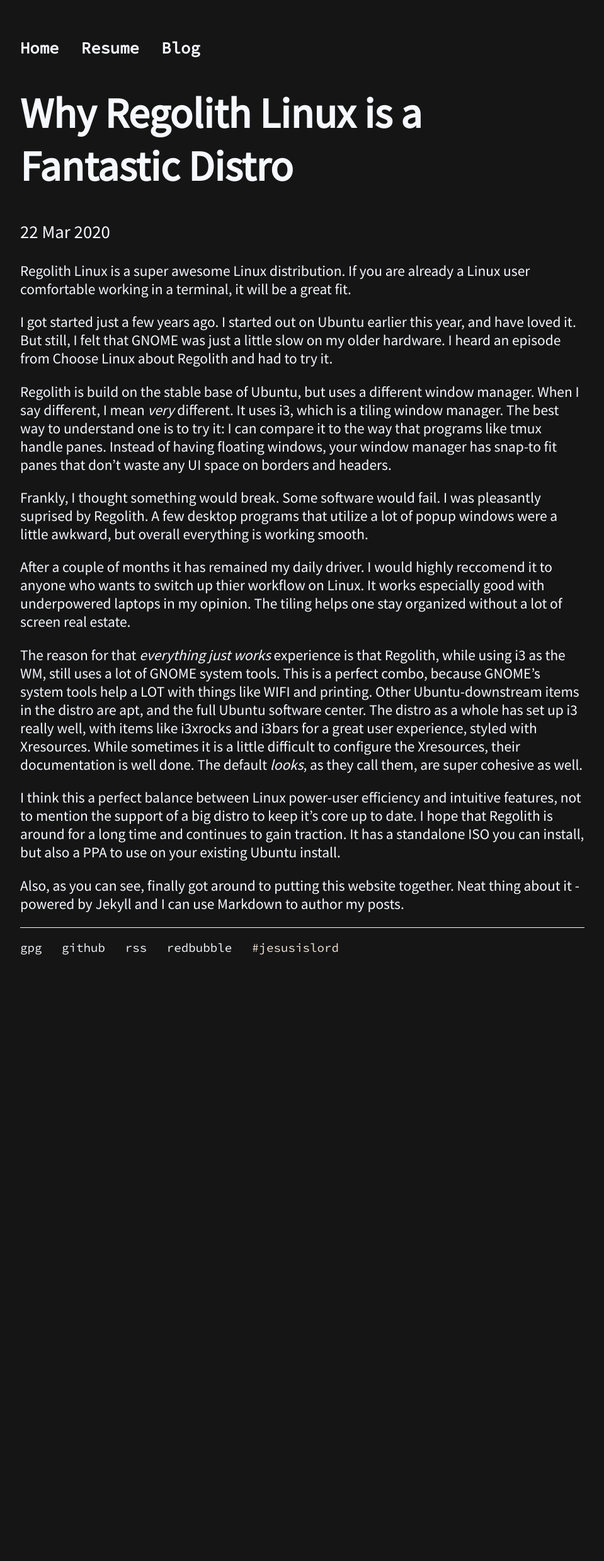
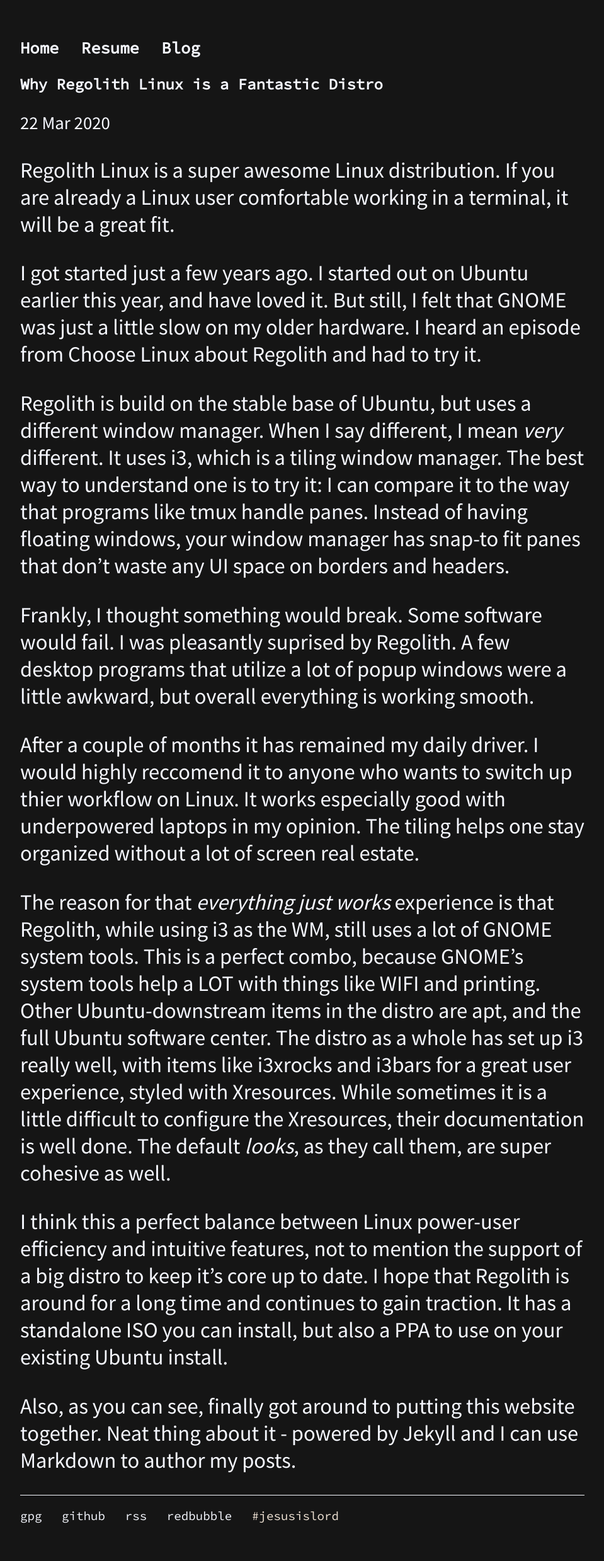
Before and after one commit to codyilardo/codyilardo.github.io, a Jekyll site: the page built from _posts/2020-03-22-regolith-linux-distro.md, in a window 1280 px wide. Shown: the whole page at 63% size, without its empty margins (160-1119 px from the left). Built offline with Jekyll 4.4.1, drawn with Linux system fonts in a browser that asks for light colours; before the commit the page ends 1576 px from its top, so only the background shows below that.

Commit message:
post styling

```diff
--- a/_layouts/post.html
+++ b/_layouts/post.html
@@ -1,7 +1,7 @@
 ---
 layout: default
 ---
-<h1>{{ page.title }}</h1>
+<h2>{{ page.title }}</h2>
 <p class="meta">{{ page.date | date_to_string }}</p>
 
 <div class="post">
--- a/css/main.css
+++ b/css/main.css
@@ -84,5 +84,5 @@
 }
 
 .post {
-    font-size: small;
+    font-size: 1.2em;
 }
```
